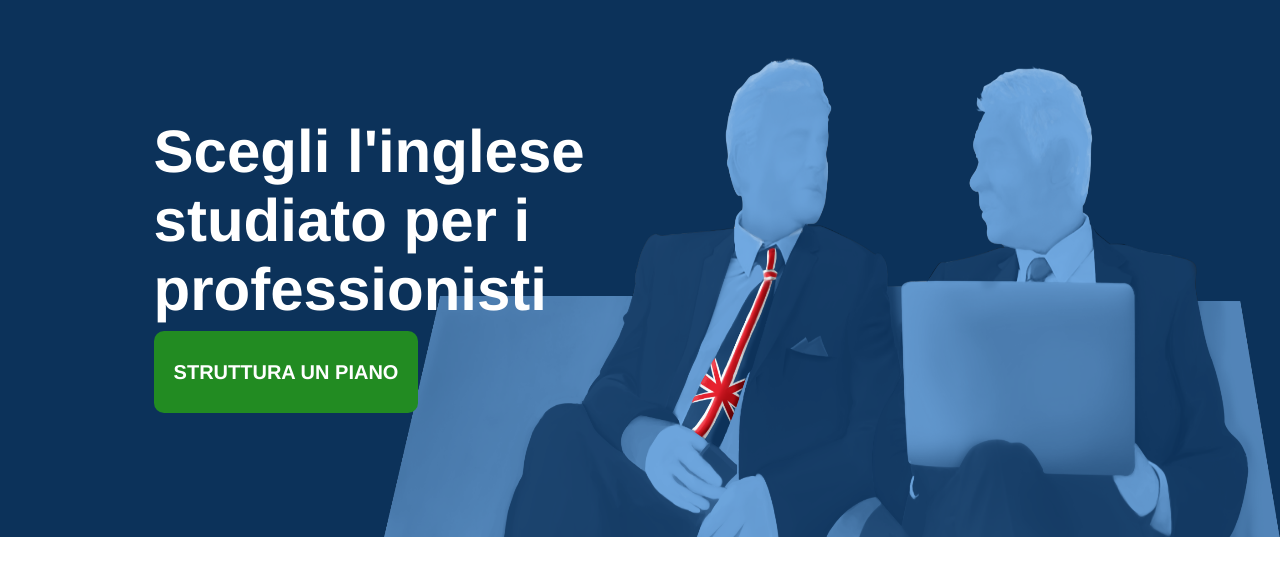
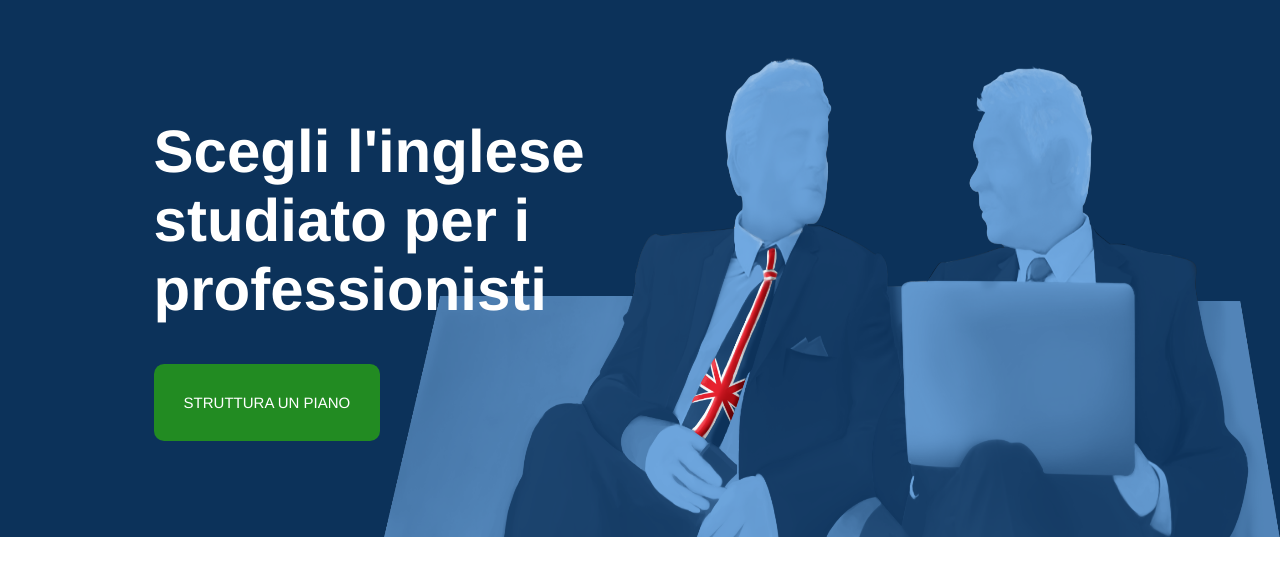
Before and after one commit to claud-car/htmlcss-fluentify, a plain HTML site: page index.html in a window 1280 px wide. Shown: the part 143-718 px from the top of the page. Drawn offline with Linux system fonts and the light colour scheme.

Commit message:
Piccoli ritocchi sul h1 e p del banner,racchiusi in un div

```diff
--- a/assets/css/master.css
+++ b/assets/css/master.css
@@ -62,18 +62,19 @@ ul li{
   font-weight: bold;
 }
 
-h1{
+.text{
   color: white;
-  font-size: 60px;
+  font-size: 30px;
   position: absolute;
   top:30%;
   width:40%;
-  left: 12%
+  left: 12%;
 }
 
 p{
-  display: inline;
-  font-size: 20px;
-  padding: 30px 20px;
+  font-size: 15px;
+  display: inline-block;
+  padding: 30px 30px;
   border-radius: 10px;
+  margin-top: 40px;
 }
--- a/index.html
+++ b/index.html
@@ -26,7 +26,10 @@
       </div>
       <div class="banner bg-blue">
         <img class="back-head-img" src="./assets/img/background-header.png" alt="background">
-        <h1>Scegli  l'inglese studiato per i professionisti <br> <p class="bg-green" >STRUTTURA UN PIANO</p> </h1>
+        <div class="text">
+          <h1>Scegli  l'inglese studiato per i professionisti</h1>
+          <p class="bg-green" >STRUTTURA UN PIANO</p>
+        </div>
 
       </div>
     </header>
```
